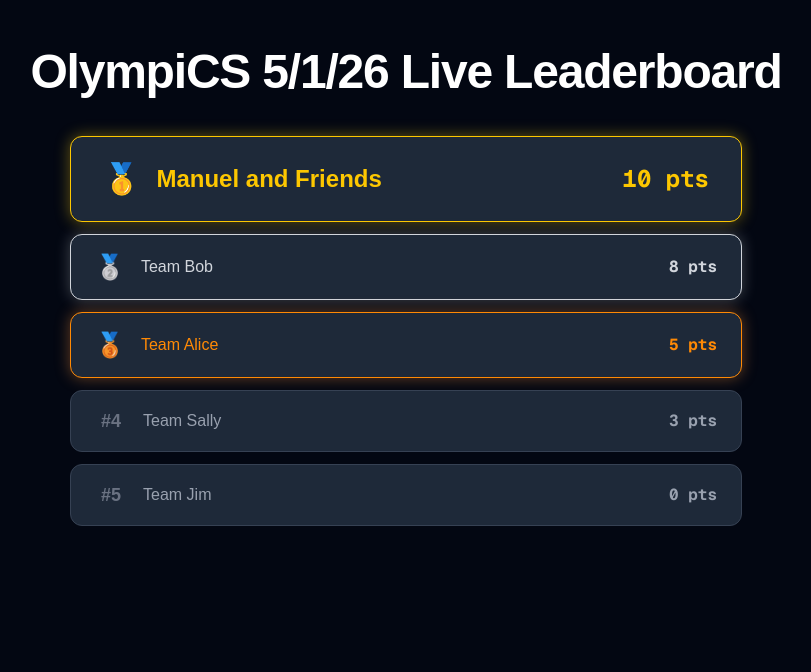
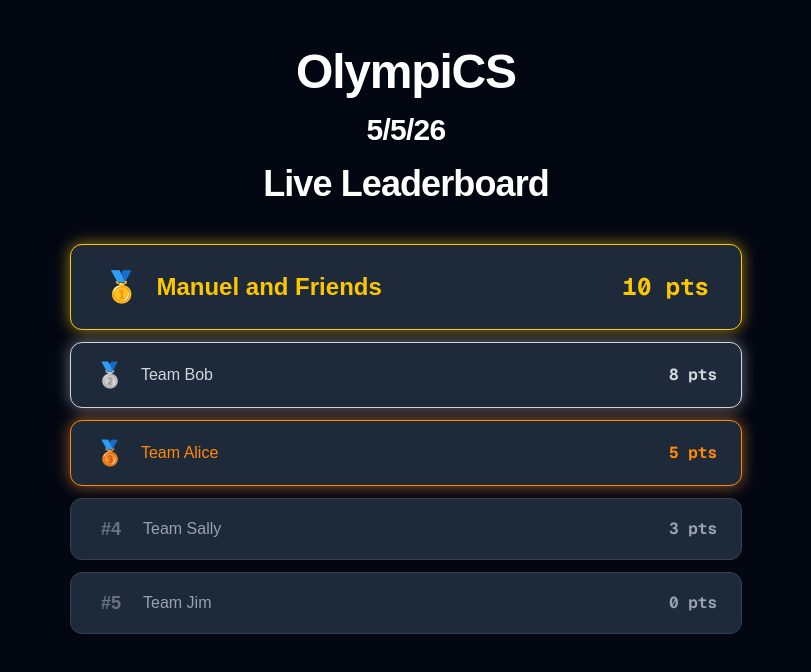
Before and after one commit to ACM-Hopkins/OlympiCS-Website, a Next.js app in the folder olympics-website/: page /scoreboard in a window 1280 px wide. Shown: the top 672 px of the page, without its empty margins (234-1045 px from the left). Built offline with nearby package versions, Linux system fonts and the light colour scheme.

Commit message:
Finalized Leaderboard display by changing some styling and glow. Added a new list of scores per game in the interface to set up the grid format

```diff
--- a/olympics-website/app/scoreboard/page.tsx
+++ b/olympics-website/app/scoreboard/page.tsx
@@ -1,15 +1,67 @@
 interface Team {
   id: number;
   name: string;
+  scores: Record<string, number>;
+
   score: number;
 }
 
 const placeholderTeams: Team[] = [
-  { id: 1, name: "Manuel and Friends", score: 10 },
-  { id: 2, name: "Team Bob", score: 8 },
-  { id: 3, name: "Team Alice", score: 5 },
-  { id: 4, name: "Team Sally", score: 3 },
-  { id: 5, name: "Team Jim", score: 0 },
+  {
+    id: 1,
+    name: "Manuel and Friends",
+    scores: {
+      Charrades: 2,
+      Dance: 2,
+      Jokes: 3,
+      ScavengerHunt: 3,
+    },
+    score: 10,
+  },
+  {
+    id: 2,
+    name: "Team Bob",
+    scores: {
+      Charrades: 2,
+      Dance: 2,
+      Jokes: 2,
+      ScavengerHunt: 2,
+    },
+    score: 8,
+  },
+  {
+    id: 3,
+    name: "Team Alice",
+    scores: {
+      Charrades: 1,
+      Dance: 1,
+      Jokes: 1,
+      ScavengerHunt: 2,
+    },
+    score: 5,
+  },
+  {
+    id: 4,
+    name: "Team Sally",
+    scores: {
+      Charrades: 1,
+      Dance: 1,
+      Jokes: 0,
+      ScavengerHunt: 1,
+    },
+    score: 3,
+  },
+  {
+    id: 5,
+    name: "Team Jim",
+    scores: {
+      Charrades: 0,
+      Dance: 0,
+      Jokes: 0,
+      ScavengerHunt: 0,
+    },
+    score: 0,
+  },
 ];
 // Put this above TeamRow
 interface EmptyStateProps {
@@ -43,9 +95,9 @@ function TeamRow({ team, rank }: TeamRowProps) {
   };
 
   const medalGlow: Record<number, string> = {
-    1: "shadow-[0_0_15px_rgba(250,204,21,0.4)]",
-    2: "shadow-[0_0_15px_rgba(209,213,219,0.3)]",
-    3: "shadow-[0_0_15px_rgba(251,146,60,0.4)]",
+    1: "shadow-[0_0_15px_rgba(250,204,21,0.6)]",
+    2: "shadow-[0_0_15px_rgba(209,213,219,0.5)]",
+    3: "shadow-[0_0_15px_rgba(251,146,60,0.6)]",
   };
 
   const medalEmoji: Record<number, string> = {
@@ -121,9 +173,9 @@ export default function ScoreboardPage() {
     <main className="min-h-screen bg-gray-950 text-white px-4 py-12">
       {/* Header */}
       <header className="text-center mb-10">
-        <h1 className="text-5xl font-black tracking-tight">
-          OlympiCS 5/1/26 Live Leaderboard
-        </h1>
+        <h1 className="text-5xl font-black tracking-tight">OlympiCS</h1>
+        <h2 className="text-3xl font-black tracking-tight py-4">5/5/26</h2>
+        <h3 className="text-4xl font-black tracking-tight">Live Leaderboard</h3>
       </header>
 
       {/* Leaderboard */}
```
